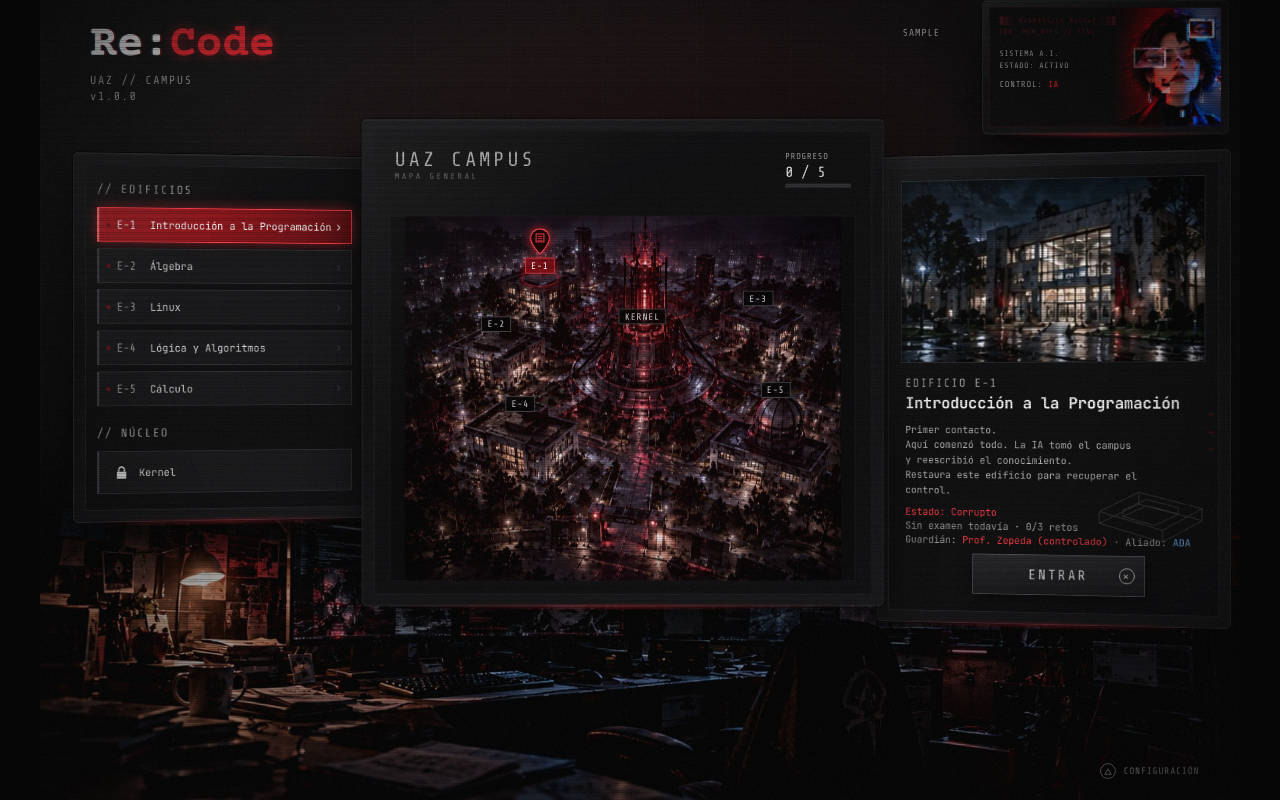
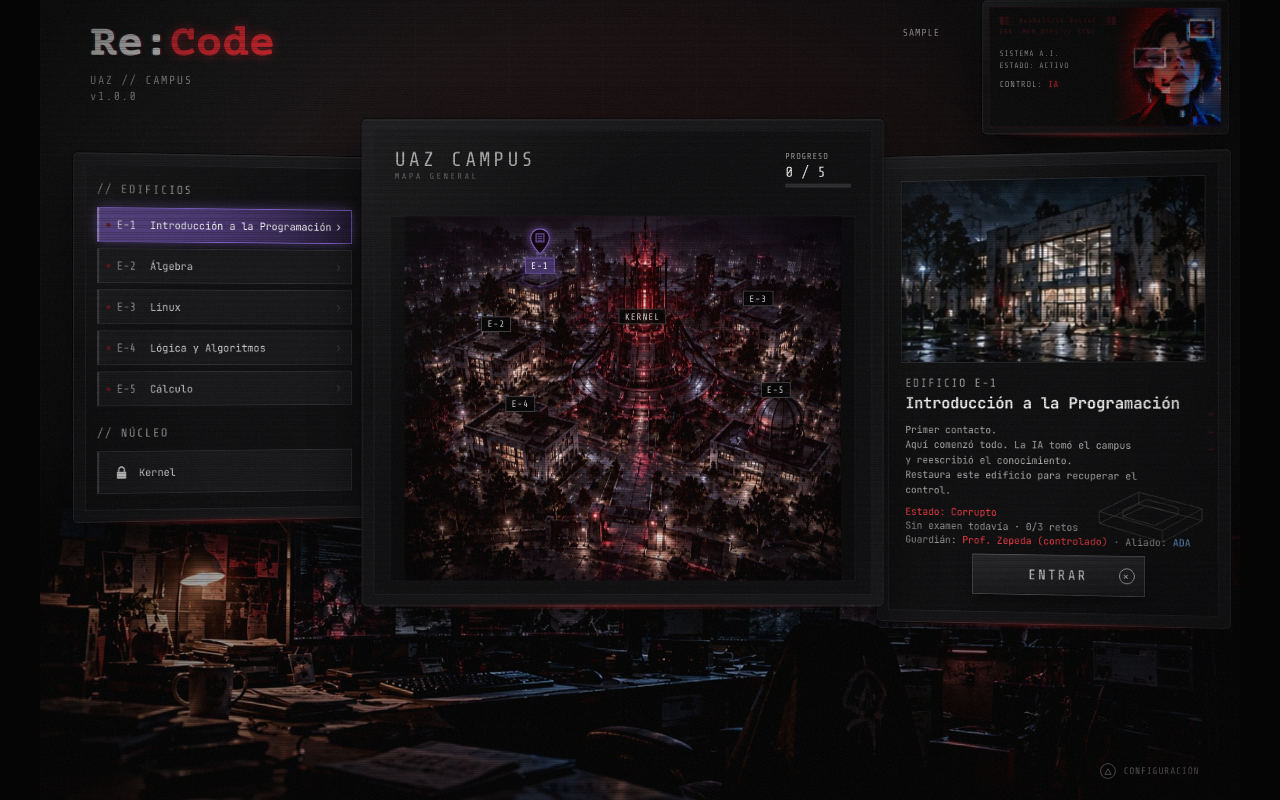
Before and after one commit to Mony-B/TSP_Tetra.R_Repositorio_A26, a Django app: page / in a window 1280 px wide. Run offline with Django 5.2, Linux system fonts and the light colour scheme; the visitor is signed in with stand-in values (Sample User, id 1); data comes from the database, SQL or seed files in the repository; data that the repository does not hold is empty.

Commit message:
Reasigna colores de materia, lleva el acento al mapa del campus, amplía la tarjeta de reto y pareja la confirmación de salida en todos los retos
- comun/colores.py: nueva paleta por materia (logica=rojo, introprog=
  morado, linux=azul, calculo=amarillo, algebra=verde), reemplazando
  la asignación anterior.
- mapa/views.py: cada edificio del mapa ahora lleva el "acento" de su
  materia (antes solo lo tenía la pantalla de selección de retos).
- mapa/static/mapa/js/mapa.js: al elegir un edificio, fija
  --acento-edificio con su color; el kernel (no es una materia) se
  queda con el rojo de siempre.
- mapa/static/mapa/css/mapa.css: la fila activa de la lista, el chip
  sobre el mapa, el pin, el pulso y el hover de "ENTRAR" usan
  --acento-edificio en vez del rojo fijo. El resto del rojo de la
  interfaz (logo, estados de progreso, menú) no cambia porque no
  identifica a ninguna materia.
- comun/static/comun/css/reto.css: la tarjeta de cada reto pasa de
  720px a 920px de ancho máximo para aprovechar más pantalla sin
  verse estirada.
- reto_algebra_booleana y reto_ecuaciones: la flecha "←" ahora también
  pide confirmación antes de salir si ya hay progreso sin guardar,
  igual que en los demás retos (antes solo el botón "Salir/Rendirse"
  interno la pedía).

Co-Authored-By: Claude Sonnet 5 <noreply@anthropic.com>
Claude-Session: https://claude.ai/code/session_01F9dH6fYgxvyjHH1pH47cr9

```diff
--- a/comun/colores.py
+++ b/comun/colores.py
@@ -3,22 +3,25 @@ Color de acento por materia (no por reto individual): todos los retos de
 una materia comparten un mismo color, igual en su tarjeta de la selección
 (mapa/materia.html) y en su propia pantalla de juego
 (comun/context_processors.py la agrega como "color_acento" según la
-materia a la que pertenece el reto).
+materia a la que pertenece el reto), y también en el mapa del campus
+(mapa/views.py se lo pasa a cada edificio para la selección y los
+marcadores sobre el mapa).
 """
 
-TEAL = "#2f9c8f"
+AZUL = "#59c7ff"
 PURPURA = "#7c5cc4"
-NARANJA = "#c98a2e"
-AZUL = "#59c7ff"
+AMARILLO = "#e8b93d"
+VERDE = "#3fae6a"
+ROJO = "#e2434c"
 
 ACENTO_POR_DEFECTO = AZUL
 
 ACENTOS_MATERIA = {
-    "logica": PURPURA,
-    "introprog": AZUL,
-    "linux": TEAL,       # incluye la terminal: queda en verde/teal
-    "calculo": NARANJA,
-    "algebra": AZUL,
+    "logica": ROJO,        # Lógica y Algoritmos
+    "introprog": PURPURA,  # Introducción a la Programación
+    "linux": AZUL,
+    "calculo": AMARILLO,
+    "algebra": VERDE,
 }
 
 
--- a/comun/static/comun/css/reto.css
+++ b/comun/static/comun/css/reto.css
@@ -62,7 +62,7 @@ body.pantalla-reto {
 
 .body { display: flex; align-items: center; justify-content: center; padding: 40px; }
 .card {
-    width: 100%; max-width: 720px;
+    width: 100%; max-width: 920px;
     background: var(--surface);
     border: 1px solid var(--line);
     border-radius: 14px;
--- a/mapa/static/mapa/css/mapa.css
+++ b/mapa/static/mapa/css/mapa.css
@@ -18,6 +18,11 @@
     --bisel:       #0b0b0c;
     --mono:  "Share Tech Mono", "JetBrains Mono", monospace;
     --mono2: "JetBrains Mono", "Share Tech Mono", monospace;
+
+    /* Color del edificio/materia seleccionado (mapa.js lo actualiza al elegir
+       uno de la lista); el resto del rojo de la interfaz (logo, estados de
+       progreso, menú) se queda fijo porque no identifica a ninguna materia. */
+    --acento-edificio: var(--rojo-claro);
 }
 
 * { box-sizing: border-box; }
@@ -295,10 +300,13 @@ html, body {
 .item[data-estado="corrupto"] .marca { background: var(--rojo-osc); }
 .item:hover { background: #1d1d20; border-color: #444; }
 .item.activo {
-    background: linear-gradient(90deg, #a5161d, #7a1015 70%, #5c0c10);
-    border-color: var(--rojo-claro);
-    border-left-color: #ff6a70;
-    box-shadow: 0 0 16px var(--rojo-glow);
+    background: linear-gradient(90deg,
+        color-mix(in srgb, var(--acento-edificio) 75%, black),
+        color-mix(in srgb, var(--acento-edificio) 45%, black) 70%,
+        color-mix(in srgb, var(--acento-edificio) 25%, black));
+    border-color: var(--acento-edificio);
+    border-left-color: color-mix(in srgb, var(--acento-edificio) 70%, white);
+    box-shadow: 0 0 16px color-mix(in srgb, var(--acento-edificio) 55%, transparent);
 }
 .item.activo .codigo, .item.activo .nombre { color: #fff; }
 .item.activo .flecha { color: #fff; }
@@ -359,8 +367,10 @@ html, body {
     transition: background .2s, border-color .2s, color .2s;
 }
 .chip.activo {
-    color: #fff; background: rgba(140,14,20,.9); border-color: var(--rojo-claro);
-    box-shadow: 0 0 12px var(--rojo-glow);
+    color: #fff;
+    background: color-mix(in srgb, var(--acento-edificio) 55%, #0a0a0a);
+    border-color: var(--acento-edificio);
+    box-shadow: 0 0 12px color-mix(in srgb, var(--acento-edificio) 55%, transparent);
 }
 .mapa-rejilla {
     position: absolute; inset: 0; pointer-events: none;
@@ -375,16 +385,17 @@ html, body {
     pointer-events: none; transition: left .35s ease, top .35s ease;
     z-index: 4;
 }
-.pin svg { display: block; filter: drop-shadow(0 0 6px var(--rojo)); }
+.pin svg { display: block; filter: drop-shadow(0 0 6px var(--acento-edificio)); }
+.pin svg path, .pin svg rect { stroke: var(--acento-edificio); }
 .pin::after { /* línea vertical hacia el edificio */
     content: ""; position: absolute; left: 50%; top: 100%; width: 1px; height: 36px; margin-top: 2px; z-index: -1;
-    background: linear-gradient(var(--rojo-claro), transparent);
+    background: linear-gradient(var(--acento-edificio), transparent);
 }
 .pulso-suelo {
     position: absolute; width: 64px; height: 30px; border-radius: 50%;
     transform: translate(-50%, -50%);
-    border: 1.5px solid var(--rojo-claro);
-    box-shadow: 0 0 14px var(--rojo);
+    border: 1.5px solid var(--acento-edificio);
+    box-shadow: 0 0 14px color-mix(in srgb, var(--acento-edificio) 70%, transparent);
     pointer-events: none; transition: left .35s ease, top .35s ease;
     animation: pulso-suelo 1.6s ease-out infinite;
     z-index: 3;
@@ -481,9 +492,10 @@ html, body {
     font-size: 12px; line-height: 1;
 }
 .btn-entrar:hover {
-    color: #fff; border-color: var(--rojo-claro);
-    box-shadow: 0 0 18px var(--rojo-glow), inset 0 0 12px rgba(227,38,47,.25);
-    text-shadow: 2px 0 0 rgba(255,0,0,.6), -2px 0 0 rgba(0,120,255,.4);
+    color: #fff; border-color: var(--acento-edificio);
+    box-shadow: 0 0 18px color-mix(in srgb, var(--acento-edificio) 55%, transparent),
+                inset 0 0 12px color-mix(in srgb, var(--acento-edificio) 25%, transparent);
+    text-shadow: 2px 0 0 color-mix(in srgb, var(--acento-edificio) 60%, transparent), -2px 0 0 rgba(0,120,255,.4);
 }
 .btn-entrar:hover .x { border-color: #fff; }
 .btn-entrar.deshabilitado {
--- a/mapa/static/mapa/js/mapa.js
+++ b/mapa/static/mapa/js/mapa.js
@@ -83,6 +83,9 @@
             $(id).style.top = ed.y + "%";
         }
 
+        // El kernel no es una materia: se queda con el rojo por defecto del tema.
+        $("escenario").style.setProperty("--acento-edificio", ed.acento || "#ff3b44");
+
         const vista = $("vista");
         if (ed.imagen) {
             vista.className = "vista";
--- a/mapa/views.py
+++ b/mapa/views.py
@@ -67,6 +67,7 @@ def inicio(request):
             "imagen": _imagen(visual["imagen"]),
             "villano": visual["villano"],
             "aliado": visual.get("aliado"),
+            "acento": materia["acento"],
             "estado": estado,
             "examen": examen,
             "retos": f"{hechos}/{len(claves)} retos" if claves else "Sin retos todavía",
--- a/reto_algebra_booleana/static/reto_algebra_booleana/juego.js
+++ b/reto_algebra_booleana/static/reto_algebra_booleana/juego.js
@@ -165,6 +165,11 @@ function iniciarPuertas() {
     // --- Salir / Rendirse (FE-1) ---------------------------------------------
     $("btn-salir").addEventListener("click", () => { confirmar.hidden = false; });
     $("btn-seguir").addEventListener("click", () => { confirmar.hidden = true; });
+    // La flecha de regresar de la plantilla también pide confirmación mientras se juega.
+    const flecha = document.querySelector(".volver");
+    if (flecha) flecha.addEventListener("click", (e) => {
+        if (actual > 0) { e.preventDefault(); confirmar.hidden = false; }
+    });
 
     cargarPuerta();
 }
--- a/reto_ecuaciones/static/reto_ecuaciones/juego.js
+++ b/reto_ecuaciones/static/reto_ecuaciones/juego.js
@@ -152,6 +152,12 @@ function iniciarMatriz() {
     // --- Salir / Rendirse (FE-1): no se guarda nada -------------------------------
     $("btn-salir").addEventListener("click", () => { $("confirmar-salir").hidden = false; });
     $("btn-salir-no").addEventListener("click", () => { $("confirmar-salir").hidden = true; });
+    // La flecha de regresar de la plantilla también pide confirmación mientras se juega.
+    const flecha = document.querySelector(".volver");
+    if (flecha) flecha.addEventListener("click", (e) => {
+        const tieneProgreso = Object.values(cajas).some(c => c.value.trim() !== "");
+        if (tieneProgreso) { e.preventDefault(); $("confirmar-salir").hidden = false; }
+    });
 
     pintarVivas();
 }
```
